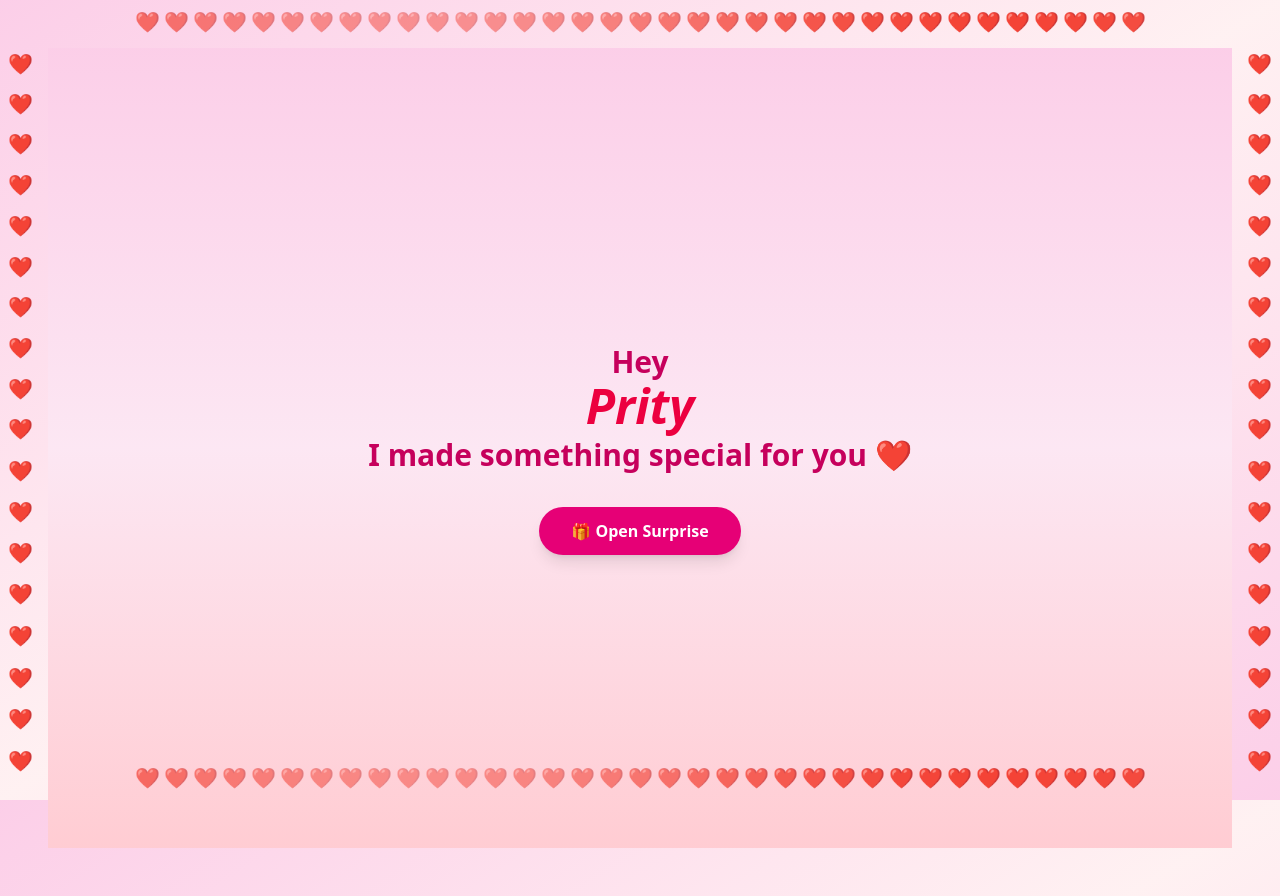
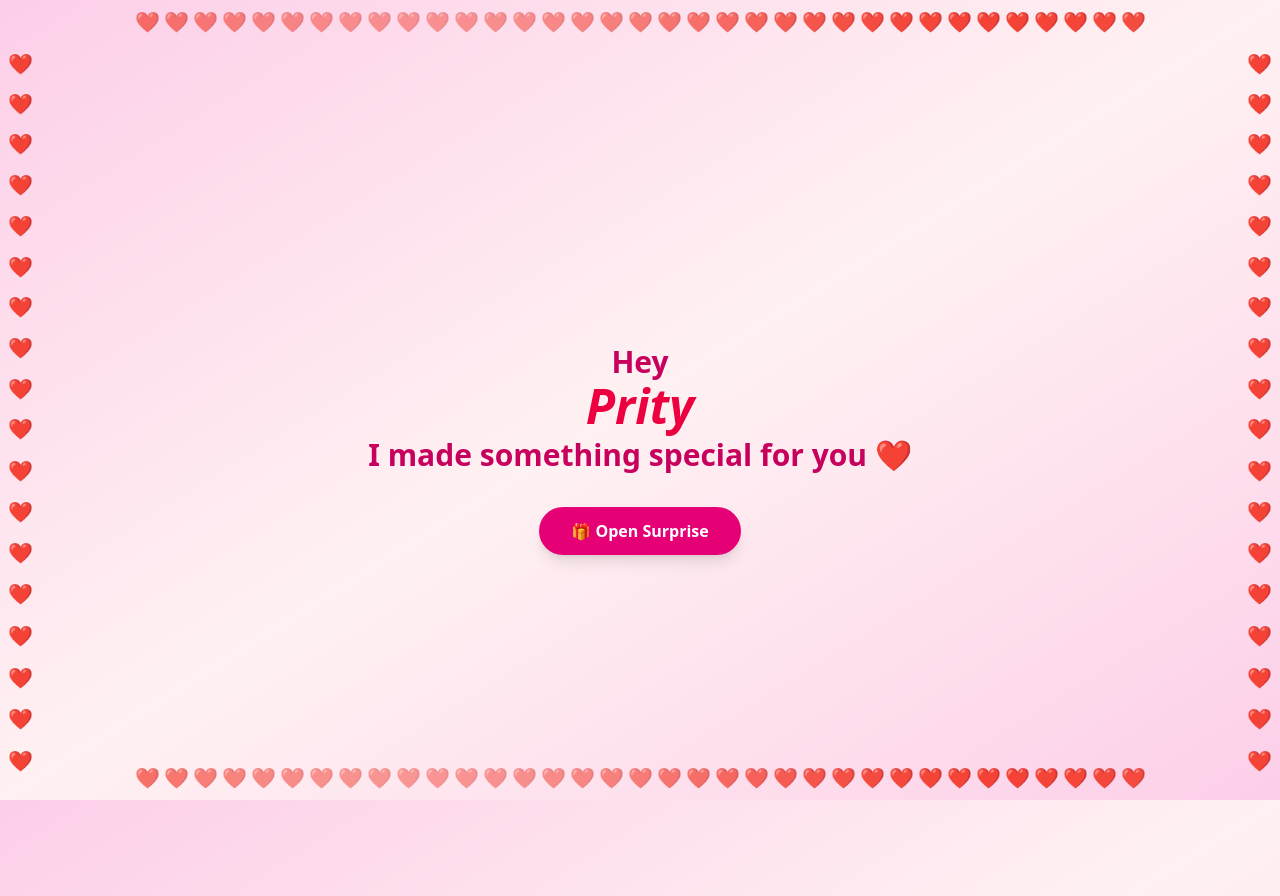
Before and after one commit to hridoy-ahmmad/birthday, a Next.js app: page / in a window 1280 px wide. Built offline with nearby package versions, Linux system fonts and the light colour scheme.

Commit message:
reduce volume

```diff
--- a/src/app/componenets/FlowOne.jsx
+++ b/src/app/componenets/FlowOne.jsx
@@ -85,7 +85,7 @@ const FlowOne = () => {
     };
 
     return (
-        <main className="relative min-h-screen flex items-center justify-center overflow-hidden px-5 bg-linear-to-b from-pink-200 via-pink-100 to-rose-200">
+        <main className="relative min-h-screen flex items-center justify-center overflow-hidden px-5 ">
             <audio ref={audioRef}>
                 <source src="/birthday.mp3" type="audio/mpeg" />
             </audio>
--- a/src/app/page.js
+++ b/src/app/page.js
@@ -8,7 +8,7 @@ export default function Home() {
 
   useEffect(() => {
     if (audioRef.current) {
-      audioRef.current.volume = 0.3; // 30% volume
+      audioRef.current.volume = 0.2;
     }
   }, []);
 
```
